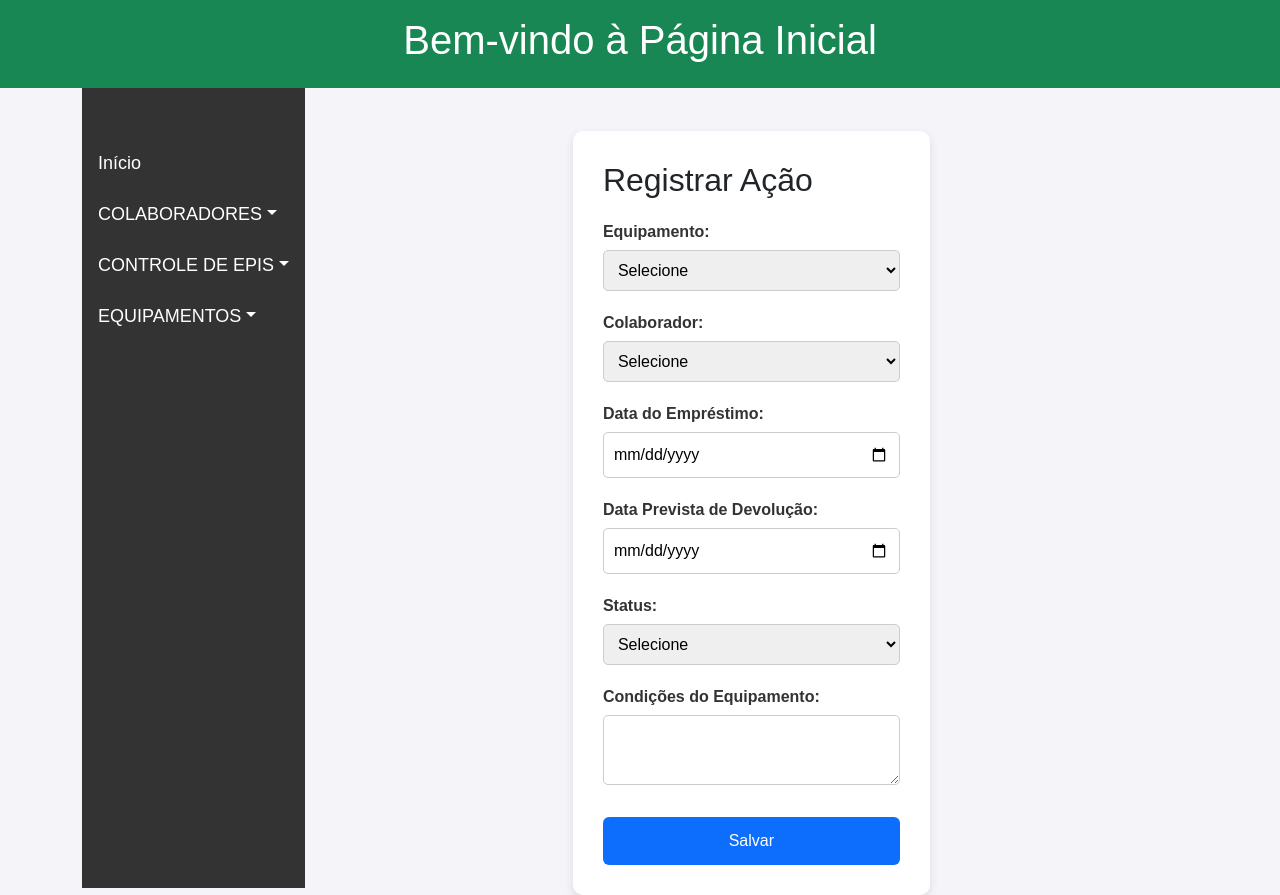
After one commit to machadodevp/projeto_site_epi, a Django app: page /registrar_acao/ in a window 1280 px wide. The commit adds this page. Run offline with Django 5.2, Linux system fonts and the light colour scheme; data comes from the database, SQL or seed files in the repository; data that the repository does not hold is empty.

Commit message:
criando tela de controle

```diff
--- a/projeto_epi_master/seguranca_trabalho/models.py
+++ b/projeto_epi_master/seguranca_trabalho/models.py
@@ -1,4 +1,5 @@
 from django.db import models
+from django.utils import timezone
 
 # Create your models here.
 
@@ -27,3 +28,42 @@ class Equipamento(models.Model):
     class Meta:
         verbose_name = "Equipamento"
         verbose_name_plural = "Equipamentos"
+
+# -----------------Tela de controle de epi-------------------------------
+
+
+class Colaborador(models.Model):
+    nome = models.CharField(max_length=100)
+    # ... outros campos, se tiver
+
+    def __str__(self):
+        return self.nome
+
+class Equipamento(models.Model):
+    nome = models.CharField(max_length=100)
+    # ... outros campos, se tiver
+
+    def __str__(self):
+        return self.nome
+
+STATUS_CHOICES = [
+    ('Emprestado', 'Emprestado'),
+    ('Em uso', 'Em uso'),
+    ('Fornecido', 'Fornecido'),
+    ('Devolvido', 'Devolvido'),
+    ('Danificado', 'Danificado'),
+    ('Perdido', 'Perdido'),
+]
+
+class Acao(models.Model):
+    equipamento = models.ForeignKey(Equipamento, on_delete=models.CASCADE)
+    colaborador = models.ForeignKey(Colaborador, on_delete=models.CASCADE)
+    data_emprestimo = models.DateField(default=timezone.now)
+    data_prevista_devolucao = models.DateField()
+    status = models.CharField(max_length=20, choices=STATUS_CHOICES)
+    condicoes_emprestimo = models.TextField()
+    data_devolucao = models.DateField(blank=True, null=True)
+    observacao = models.TextField(blank=True, null=True)
+
+    def __str__(self):
+        return f"{self.equipamento.nome} para {self.colaborador.nome}"
--- /dev/null
+++ b/projeto_epi_master/seguranca_trabalho/static/css/registrar_acao.css
@@ -0,0 +1,42 @@
+.form-container {
+    background: #fff;
+    max-width: 700px;
+    margin: 40px auto;
+    padding: 30px;
+    border-radius: 10px;
+    box-shadow: 0 4px 10px rgba(0, 0, 0, 0.1);
+  }
+
+  form label {
+    display: block;
+    margin-top: 20px;
+    font-weight: bold;
+    color: #333;
+  }
+
+  input[type="text"],
+  input[type="date"],
+  select,
+  textarea {
+    width: 100%;
+    padding: 10px;
+    margin-top: 6px;
+    border: 1px solid #ccc;
+    border-radius: 5px;
+  }
+
+  button {
+    margin-top: 25px;
+    padding: 12px;
+    width: 100%;
+    background-color: #0d6efd;
+    color: white;
+    border: none;
+    border-radius: 6px;
+    font-size: 16px;
+    cursor: pointer;
+  }
+
+  button:hover {
+    background-color: #0b5ed7;
+  }
--- /dev/null
+++ b/projeto_epi_master/seguranca_trabalho/templates/cadastro/registrar_acao.html
@@ -0,0 +1,72 @@
+{% extends "home.html" %}
+{% load static %}
+{% block title %}Tela de controle{% endblock  %}
+{% block conteudo  %}
+<link rel="stylesheet" href="{% static 'css/registrar_acao.css' %}">
+
+<div class="form-container">
+  <h2>Registrar Ação</h2>
+  <form method="POST">
+    {% csrf_token %}
+
+    <label>Equipamento:</label>
+    <select name="equipamento" required>
+      <option value="">Selecione</option>
+      {% for equipamento in equipamentos %}
+      <option value="{{ equipamento.id }}">{{ equipamento.nome }}</option>
+      {% endfor %}
+    </select>
+
+    <label>Colaborador:</label>
+    <select name="colaborador" required>
+      <option value="">Selecione</option>
+      {% for colaborador in colaboradores %}
+      <option value="{{ colaborador.id }}">{{ colaborador.nome }}</option>
+      {% endfor %}
+    </select>
+
+    <label>Data do Empréstimo:</label>
+    <input type="date" name="data_emprestimo" required>
+
+    <label>Data Prevista de Devolução:</label>
+    <input type="date" name="data_prevista_devolucao" required>
+
+    <label>Status:</label>
+    <select name="status" id="status" required onchange="mostrarCampos()">
+      <option value="">Selecione</option>
+      <option value="Emprestado">Emprestado</option>
+      <option value="Em uso">Em uso</option>
+      <option value="Fornecido">Fornecido</option>
+      <option value="Devolvido">Devolvido</option>
+      <option value="Danificado">Danificado</option>
+      <option value="Perdido">Perdido</option>
+    </select>
+
+    <label>Condições do Equipamento:</label>
+    <textarea name="condicoes_emprestimo" required></textarea>
+
+    <div id="campos-danificado" style="display: none;">
+      <label>Data da Devolução:</label>
+      <input type="date" name="data_devolucao">
+
+      <label>Observação:</label>
+      <textarea name="observacao"></textarea>
+    </div>
+
+    <button type="submit">Salvar</button>
+  </form>
+</div>
+
+<script>
+  function mostrarCampos() {
+    const status = document.getElementById("status").value;
+    const campos = document.getElementById("campos-danificado");
+
+    if (status === "Danificado" || status === "Perdido") {
+      campos.style.display = "block";
+    } else {
+      campos.style.display = "none";
+    }
+  }
+</script>
+{% endblock  %}
--- a/projeto_epi_master/seguranca_trabalho/templates/home.html
+++ b/projeto_epi_master/seguranca_trabalho/templates/home.html
@@ -28,7 +28,7 @@
             <div class="dropdown">
                 <a class="dropdown-toggle" href="#" data-bs-toggle="dropdown" aria-expanded="false">CONTROLE DE EPIS</a>
                 <ul class="dropdown-menu">
-                    <li><a class="dropdown-item" href="#">Subopção 2.1</a></li>
+                    <li><a class="dropdown-item" href="{% url 'registrar_acao'%}">Registrar ação</a></li>
                     <li><a class="dropdown-item" href="#">Subopção 2.2</a></li>
                     <li><a class="dropdown-item" href="#">Subopção 2.3</a></li>
                 </ul>
--- a/projeto_epi_master/seguranca_trabalho/urls.py
+++ b/projeto_epi_master/seguranca_trabalho/urls.py
@@ -21,5 +21,8 @@ urlpatterns = [
     # URL para deletar um equipamento
     path('deletar/equipamento/<int:equipamento_id>/', views.deletar_equipamento, name='deletar_equipamento'),
 
+    # URL tela de controle
+    path('registrar_acao/', views.registrar_acao, name='registrar_acao'),
+
 
 ]
--- a/projeto_epi_master/seguranca_trabalho/views.py
+++ b/projeto_epi_master/seguranca_trabalho/views.py
@@ -1,6 +1,6 @@
 from django.shortcuts import render, redirect, get_object_or_404
 from django.contrib import messages
-from .models import Colaborador, Equipamento
+from .models import Colaborador, Equipamento, Acao
 
 
 # Página inicial
@@ -135,3 +135,40 @@ def deletar_equipamento(request, equipamento_id):
     equipamento.delete()
     messages.success(request, 'Equipamento deletado com sucesso!')
     return redirect('lista_equipamentos')
+
+#--------------Tela de controle-----------------------
+
+
+
+def registrar_acao(request):
+    colaboradores = Colaborador.objects.all()
+    equipamentos = Equipamento.objects.all()
+
+    if request.method == 'POST':
+        equipamento_id = request.POST.get('equipamento')
+        colaborador_id = request.POST.get('colaborador')
+        data_emprestimo = request.POST.get('data_emprestimo')
+        data_prevista = request.POST.get('data_prevista_devolucao')
+        status = request.POST.get('status')
+        condicoes = request.POST.get('condicoes_emprestimo')
+        data_devolucao = request.POST.get('data_devolucao') or None
+        observacao = request.POST.get('observacao') or None
+
+        if not equipamento_id or not colaborador_id or not data_emprestimo or not data_prevista or not status or not condicoes:
+            messages.error(request, "Preencha todos os campos obrigatórios.")
+            return redirect('registrar_acao')
+
+        acao = Acao.objects.create(
+            equipamento_id=equipamento_id,
+            colaborador_id=colaborador_id,
+            data_emprestimo=data_emprestimo,
+            data_prevista_devolucao=data_prevista,
+            status=status,
+            condicoes_emprestimo=condicoes,
+            data_devolucao=data_devolucao,
+            observacao=observacao
+        )
+        messages.success(request, "Ação registrada com sucesso!")
+        return redirect('registrar_acao')
+
+    return render(request, 'cadastro/registrar_acao.html', {'colaboradores': colaboradores, 'equipamentos': equipamentos})
```
Also changed, not shown: projeto_epi_master/db.sqlite3, projeto_epi_master/seguranca_trabalho/migrations/0005_alter_equipamento_options_remove_colaborador_cargo_and_more.py (added).
